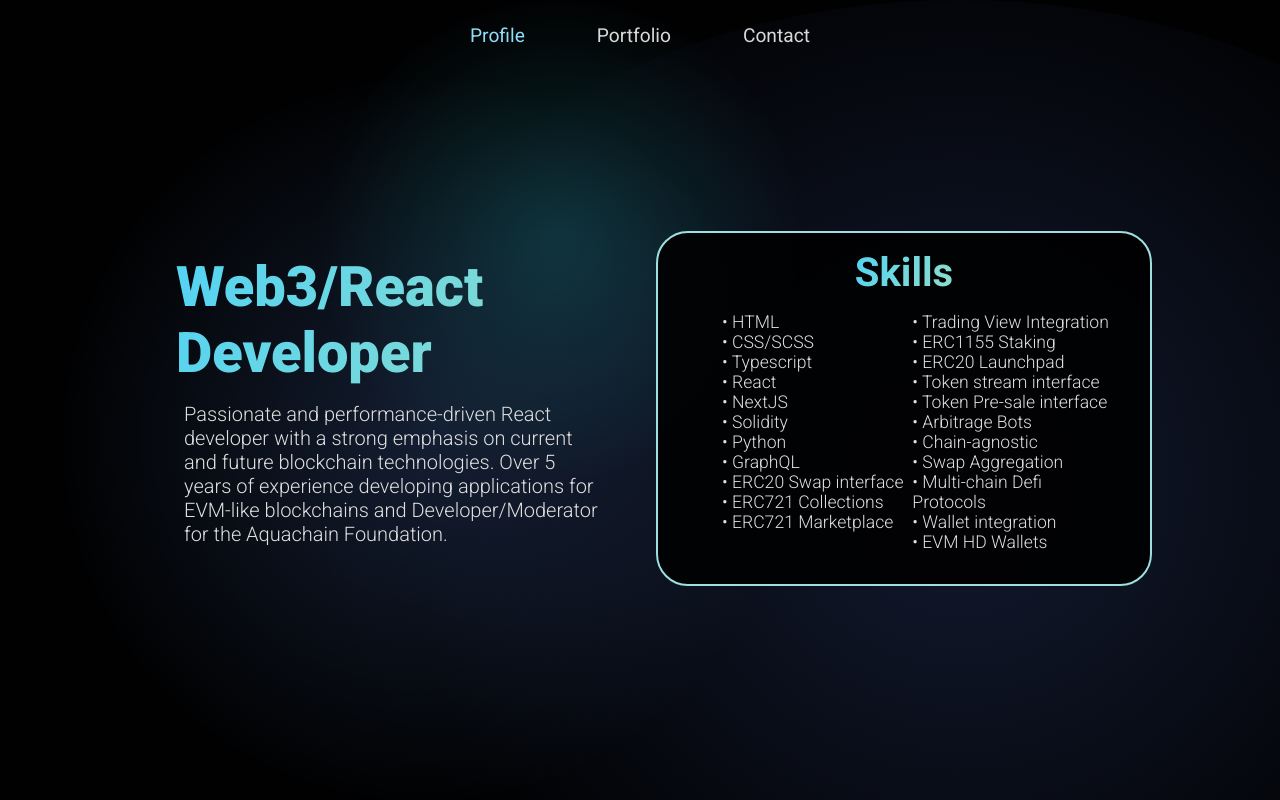
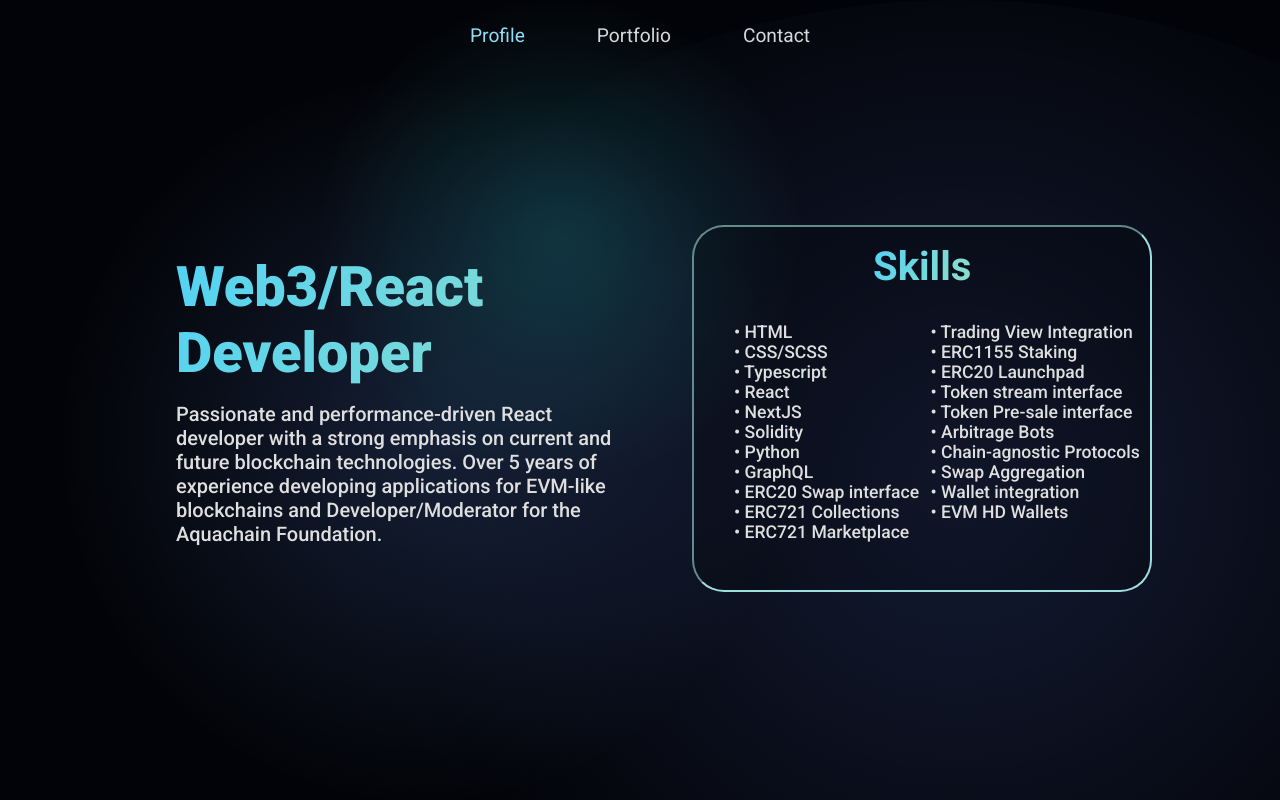
Before and after one commit to cryptoMavrik/resume, a React (Create React App) app: page /#/profile in a window 1280 px wide. Built offline with nearby package versions, Linux system fonts and the light colour scheme.

Commit message:
add tilt

```diff
--- a/src/pages/Profile/index.tsx
+++ b/src/pages/Profile/index.tsx
@@ -1,24 +1,28 @@
 import React from 'react'
 import { FlexColumn, FlexRow, Heading, Text } from '../../styles'
 import { Container, SkillBox } from './styles'
+import Tilt from 'react-parallax-tilt';
 
 const Profile = () => {
     return (
         <Container>
             <FlexRow>
-                <FlexColumn justifyContent="flex-start" alignItems="flex-start" px="3rem">
+                <FlexColumn flexBasis={"60%"} justifyContent="flex-start" alignItems="flex-start" px="3rem">
                     <Heading scale='lg'>
                         Web3/React Developer
                     </Heading>
-                    <Text p="1rem .5rem">
+                    <Text p="1rem 0rem">
                         Passionate and performance-driven React developer with a strong emphasis on current and future blockchain technologies. Over 5 years of experience developing applications for EVM-like blockchains and Developer/Moderator for the Aquachain Foundation.
                     </Text>
                 </FlexColumn>
-                <SkillBox px="3rem">
+                <Tilt tiltReverse>
+                    <div>
+
+                        <SkillBox px="2rem">
                             <Heading>
                                 Skills
                             </Heading>
-                    <FlexRow alignItems={"flex-start"} p="1rem">
+                            <FlexRow alignItems={"flex-start"} m="2rem">
                                 <FlexColumn alignItems={"flex-start"} justifyContent={"flex-start"} pl="2rem">
                                     <Text scale='sm'>
                                         • HTML
@@ -74,13 +78,10 @@ const Profile = () => {
                                         • Arbitrage Bots
                                     </Text>
                                     <Text scale='sm'>
-                                • Chain-agnostic
+                                        • Chain-agnostic Protocols
                                     </Text>
                                     <Text scale='sm'>
                                         • Swap Aggregation
-                            </Text>
-                            <Text scale='sm'>
-                                • Multi-chain Defi Protocols
                                     </Text>
                                     <Text scale='sm'>
                                         • Wallet integration
@@ -91,8 +92,10 @@ const Profile = () => {
                                 </FlexColumn>
                             </FlexRow>
                         </SkillBox>
+                    </div>
+                </Tilt>
             </FlexRow>
-        </Container>
+        </Container >
     )
 }
 
--- a/src/pages/Profile/styles.tsx
+++ b/src/pages/Profile/styles.tsx
@@ -11,8 +11,9 @@ export const Container = styled(motion.div)`
 `
 
 export const SkillBox = styled(FlexColumn)`
-    background: hsl(0 0% 0% / .9);
-    border: 2px solid hsl(180 50% 75% / 1);
-    padding: 1rem;
+    background: hsl(0 0% 0% / .2);
+    border: 2px inset hsl(180 50% 75% / 1);
+    padding: 1rem .5rem;
     border-radius: 2rem;
+    width: 100%;
 `
--- a/src/styles.tsx
+++ b/src/styles.tsx
@@ -46,7 +46,7 @@ export const Heading = styled(motion.h2) <{ scale?: "sm" | "md" | "lg", color?:
 export const Text = styled(motion.p) <{ scale?: "sm" | "md" } & SpaceProps>`
   color: #dfdfdf;
   font-size: ${({ scale }) => scale === "sm" ? "1.1rem" : "1.25rem"};
-  font-weight: 300;
+  font-weight: 500;
   transition: opacity 250ms ease;
 
   &:hover:not(:active) {
@@ -74,8 +74,8 @@ const GlobalStyle = createGlobalStyle`
   body {
     /* background: hsl(0 0% 5% / .1); */
     color: white !important;
-    /* background: white; */
-    background: #020305;
+    /* background: darkblue; */
+    background: #050710;
     font-family: 'Roboto', sans-serif;
   }
 
```
Lines whose indentation alone changed are shown as unchanged.
